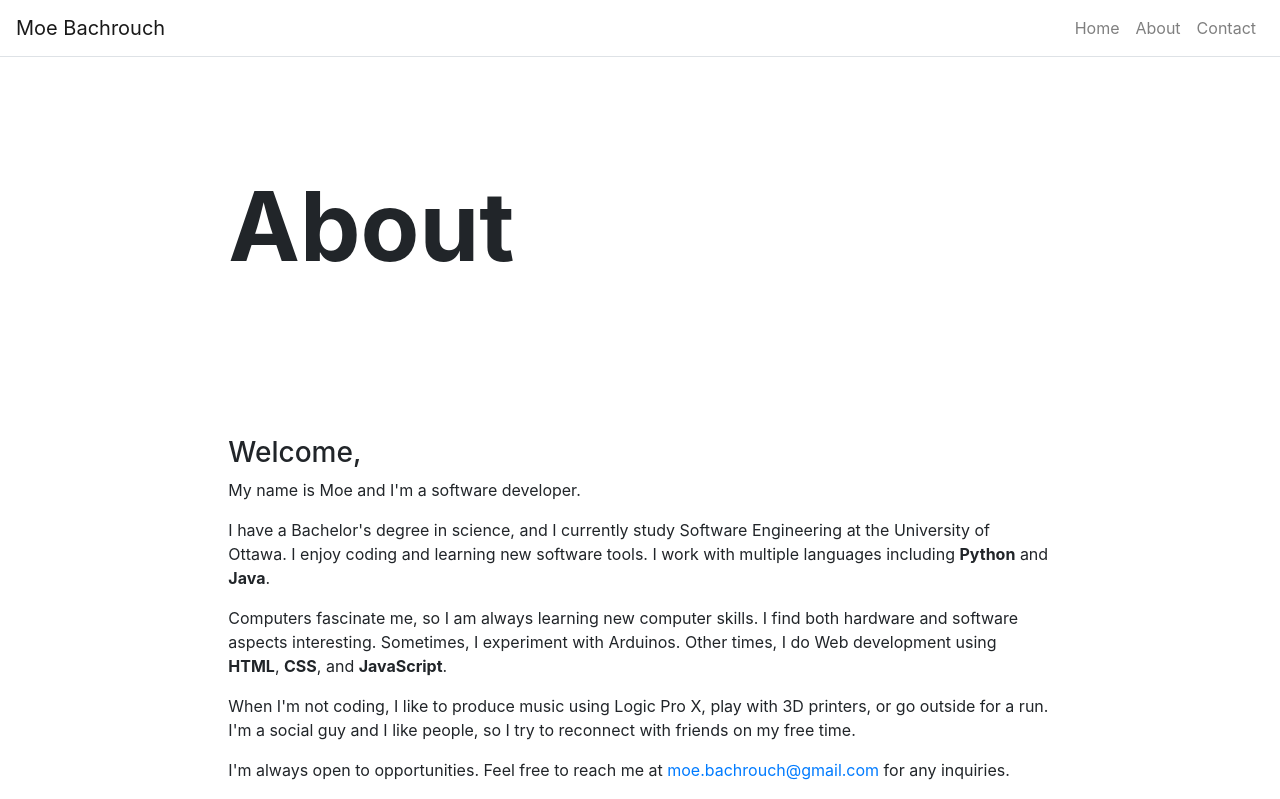
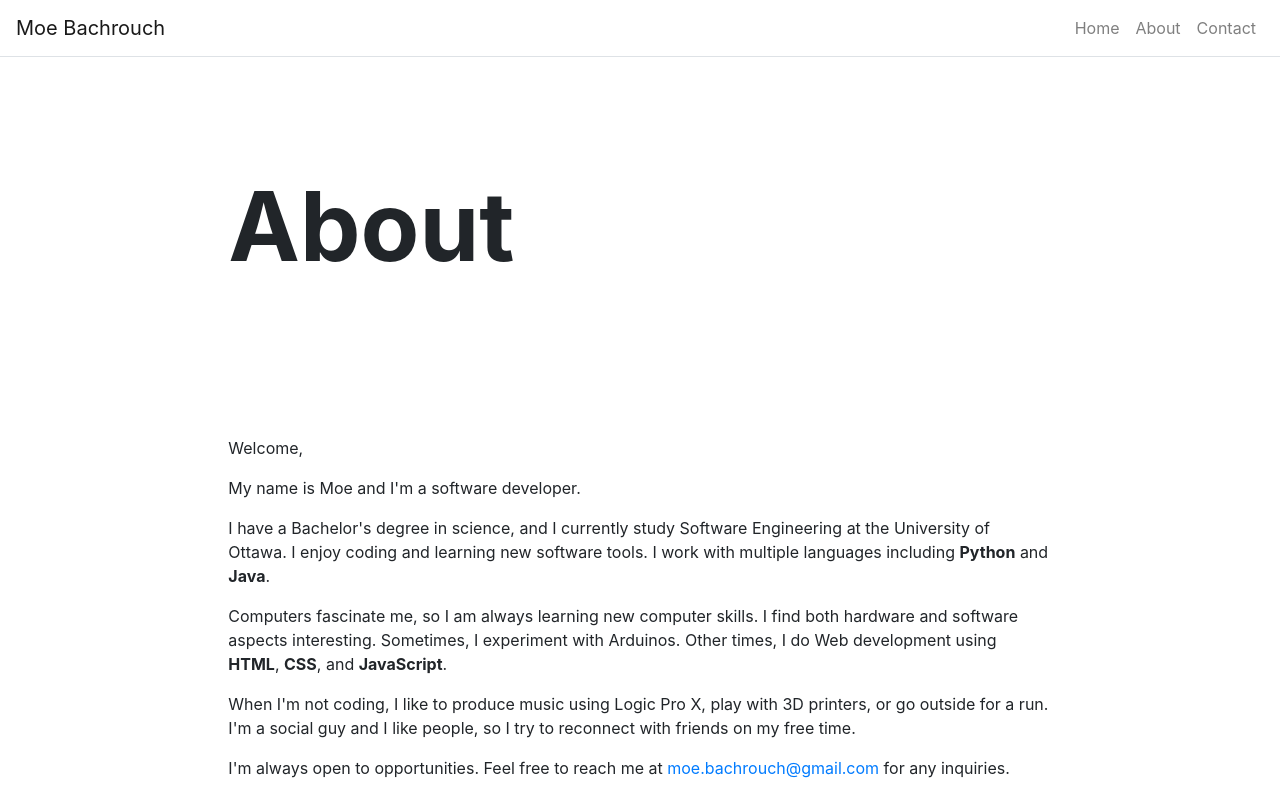
Before and after one commit to moebachrouch/portfolio, a React (Create React App) app: page /about in a window 1280 px wide. Shown: the top 799 px of the page. Built offline with nearby package versions, Linux system fonts and the light colour scheme; the HTML template or start-up script is replaced by a standard one.

Commit message:
fixed error in about me

```diff
--- a/src/pages/AboutPage.js
+++ b/src/pages/AboutPage.js
@@ -7,7 +7,7 @@ function AboutPage(props) {
         <div>
             <Hero title={props.title}/>
             <Content>
-<h3>Welcome,</h3>
+<p>Welcome,</p>
 
 <p>My name is Moe and I'm a software developer.</p>
 
```
